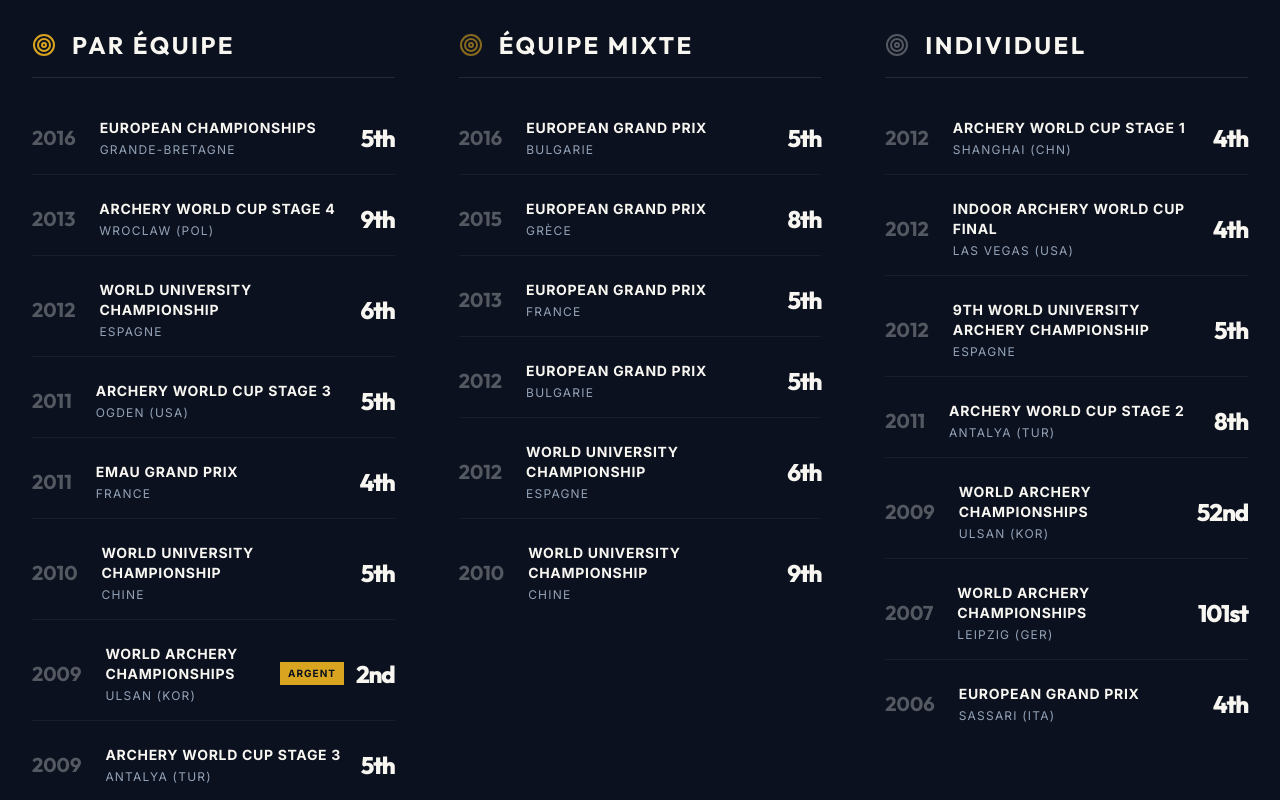
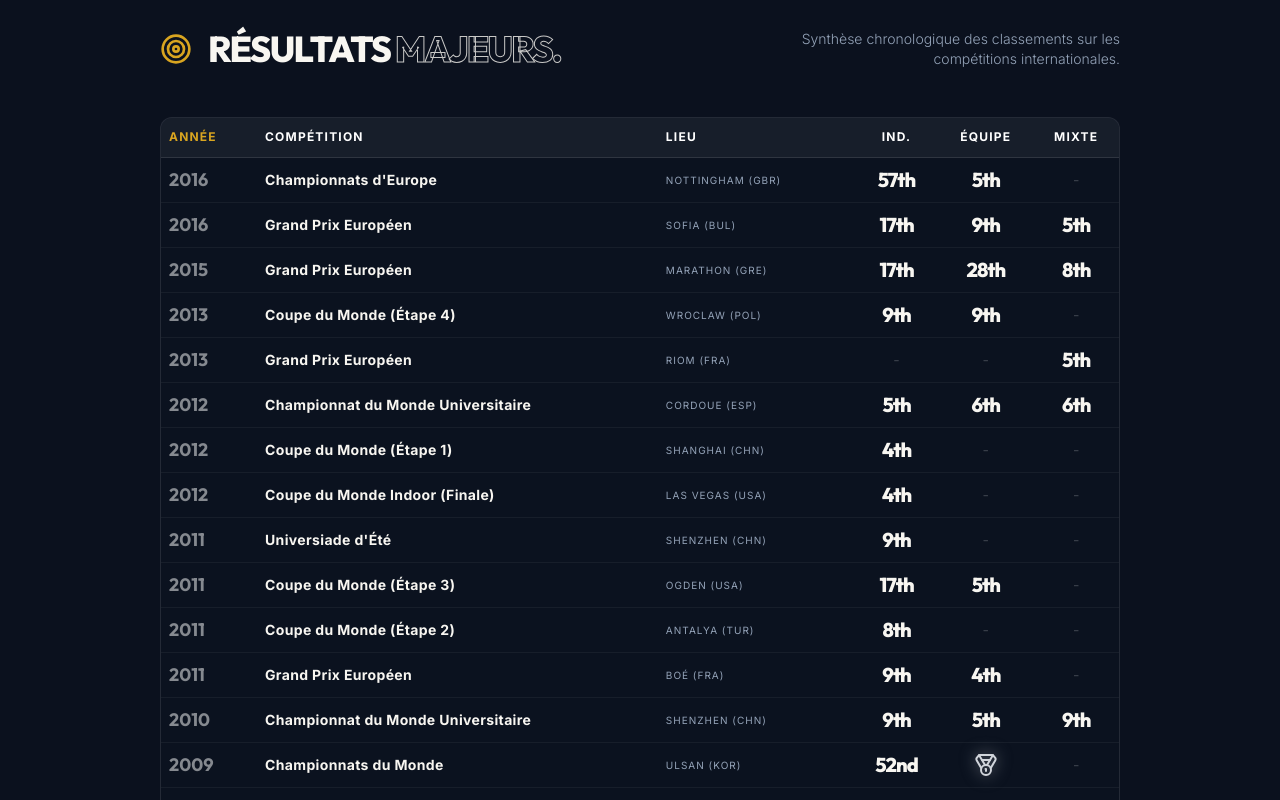
Before and after one commit to nc7hmwtkz4-dot/sg-335882f0-675b-4301-b1b4-dec62524d52d-1777717981, a Next.js app: page /palmares in a window 1280 px wide. Shown: the part 3160-3960 px from the top of the page. Built offline with nearby package versions, Linux system fonts and the light colour scheme.

Commit message:
feat(palmarès): unify timeline and add medal icons

```diff
--- a/src/pages/palmares.tsx
+++ b/src/pages/palmares.tsx
@@ -3,40 +3,47 @@ import Image from "next/image";
 import Link from "next/link";
 import { ArrowRight, Medal, Target, Calendar, Globe2, Trophy, BarChart } from "lucide-react";
 import { Button } from "@/components/ui/button";
+import {
+  Table,
+  TableBody,
+  TableCell,
+  TableHead,
+  TableHeader,
+  TableRow,
+} from "@/components/ui/table";
 
 export default function Palmares() {
-  const teamEvents = [
-    { year: "2016", event: "European Championships", location: "Grande-Bretagne", ranking: "5th" },
-    { year: "2013", event: "Archery World Cup Stage 4", location: "Wroclaw (POL)", ranking: "9th" },
-    { year: "2012", event: "World University Championship", location: "Espagne", ranking: "6th" },
-    { year: "2011", event: "Archery World Cup Stage 3", location: "Ogden (USA)", ranking: "5th" },
-    { year: "2011", event: "EMAU Grand Prix", location: "France", ranking: "4th" },
-    { year: "2010", event: "World University Championship", location: "Chine", ranking: "5th" },
-    { year: "2009", event: "World Archery Championships", location: "Ulsan (KOR)", ranking: "2nd", medal: "Argent" },
-    { year: "2009", event: "Archery World Cup Stage 3", location: "Antalya (TUR)", ranking: "5th" },
-    { year: "2008", event: "Archery World Cup Stage 4", location: "Boé (FRA)", ranking: "5th" },
-    { year: "2008", event: "Archery World Cup Stage 2", location: "Croatie", ranking: "4th" },
-    { year: "2008", event: "Archery World Cup Stage 1", location: "Saint-Domingue", ranking: "5th" },
+  const unifiedEvents = [
+    { year: "2016", event: "Championnats d'Europe", location: "Nottingham (GBR)", ind: "57th", team: "5th", mixed: "-" },
+    { year: "2016", event: "Grand Prix Européen", location: "Sofia (BUL)", ind: "17th", team: "9th", mixed: "5th" },
+    { year: "2015", event: "Grand Prix Européen", location: "Marathon (GRE)", ind: "17th", team: "28th", mixed: "8th" },
+    { year: "2013", event: "Coupe du Monde (Étape 4)", location: "Wroclaw (POL)", ind: "9th", team: "9th", mixed: "-" },
+    { year: "2013", event: "Grand Prix Européen", location: "Riom (FRA)", ind: "-", team: "-", mixed: "5th" },
+    { year: "2012", event: "Championnat du Monde Universitaire", location: "Cordoue (ESP)", ind: "5th", team: "6th", mixed: "6th" },
+    { year: "2012", event: "Coupe du Monde (Étape 1)", location: "Shanghai (CHN)", ind: "4th", team: "-", mixed: "-" },
+    { year: "2012", event: "Coupe du Monde Indoor (Finale)", location: "Las Vegas (USA)", ind: "4th", team: "-", mixed: "-" },
+    { year: "2011", event: "Universiade d'Été", location: "Shenzhen (CHN)", ind: "9th", team: "-", mixed: "-" },
+    { year: "2011", event: "Coupe du Monde (Étape 3)", location: "Ogden (USA)", ind: "17th", team: "5th", mixed: "-" },
+    { year: "2011", event: "Coupe du Monde (Étape 2)", location: "Antalya (TUR)", ind: "8th", team: "-", mixed: "-" },
+    { year: "2011", event: "Grand Prix Européen", location: "Boé (FRA)", ind: "9th", team: "4th", mixed: "-" },
+    { year: "2010", event: "Championnat du Monde Universitaire", location: "Shenzhen (CHN)", ind: "9th", team: "5th", mixed: "9th" },
+    { year: "2009", event: "Championnats du Monde", location: "Ulsan (KOR)", ind: "52nd", team: "2nd", teamMedal: "silver", mixed: "-" },
+    { year: "2009", event: "Coupe du Monde (Étape 3)", location: "Antalya (TUR)", ind: "-", team: "5th", mixed: "-" },
+    { year: "2008", event: "Coupe du Monde (Étape 4)", location: "Boé (FRA)", ind: "33rd", team: "5th", mixed: "-" },
+    { year: "2008", event: "Coupe du Monde (Étape 2)", location: "Porec (CRO)", ind: "24th", team: "4th", mixed: "-" },
+    { year: "2008", event: "Coupe du Monde (Étape 1)", location: "St-Domingue (DOM)", ind: "27th", team: "5th", mixed: "-" },
+    { year: "2007", event: "Championnats du Monde", location: "Leipzig (GER)", ind: "101st", team: "-", mixed: "-" },
+    { year: "2006", event: "Grand Prix Européen", location: "Sassari (ITA)", ind: "4th", team: "-", mixed: "-" },
   ];
 
-  const mixedTeamEvents = [
-    { year: "2016", event: "European Grand Prix", location: "Bulgarie", ranking: "5th" },
-    { year: "2015", event: "European Grand Prix", location: "Grèce", ranking: "8th" },
-    { year: "2013", event: "European Grand Prix", location: "France", ranking: "5th" },
-    { year: "2012", event: "European Grand Prix", location: "Bulgarie", ranking: "5th" },
-    { year: "2012", event: "World University Championship", location: "Espagne", ranking: "6th" },
-    { year: "2010", event: "World University Championship", location: "Chine", ranking: "9th" },
-  ];
+  const renderRank = (rank: string, medal?: "gold" | "silver" | "bronze" | string) => {
+    if (!rank || rank === "-") return <span className="text-white/20">-</span>;
+    if (medal === "gold") return <div className="flex justify-center" title="Médaille d'Or"><Medal className="w-6 h-6 text-yellow-400 drop-shadow-[0_0_8px_rgba(250,204,21,0.5)]" /></div>;
+    if (medal === "silver") return <div className="flex justify-center" title="Médaille d'Argent"><Medal className="w-6 h-6 text-gray-300 drop-shadow-[0_0_8px_rgba(209,213,219,0.5)]" /></div>;
+    if (medal === "bronze") return <div className="flex justify-center" title="Médaille de Bronze"><Medal className="w-6 h-6 text-amber-700 drop-shadow-[0_0_8px_rgba(180,83,9,0.5)]" /></div>;
 
-  const indEvents = [
-    { year: "2012", event: "Archery World Cup Stage 1", location: "Shanghai (CHN)", ranking: "4th" },
-    { year: "2012", event: "Indoor Archery World Cup Final", location: "Las Vegas (USA)", ranking: "4th" },
-    { year: "2012", event: "9th World University Archery Championship", location: "Espagne", ranking: "5th" },
-    { year: "2011", event: "Archery World Cup Stage 2", location: "Antalya (TUR)", ranking: "8th" },
-    { year: "2009", event: "World Archery Championships", location: "Ulsan (KOR)", ranking: "52nd" },
-    { year: "2007", event: "World Archery Championships", location: "Leipzig (GER)", ranking: "101st" },
-    { year: "2006", event: "European Grand Prix", location: "Sassari (ITA)", ranking: "4th" },
-  ];
+    return <span className="font-heading font-extrabold text-lg md:text-xl tracking-tighter">{rank}</span>;
+  };
 
   return (
     <div className="bg-background min-h-screen pt-24">
@@ -187,93 +194,49 @@ export default function Palmares() {
 
       {/* Competitions Lists */}
       <section className="py-32">
-        <div className="container">
-          <div className="grid lg:grid-cols-3 gap-10 xl:gap-16">
-            {/* Team */}
-            <div>
-              <div className="flex items-center gap-4 mb-10 pb-4 border-b border-white/10">
-                <Target className="w-6 h-6 text-accent" />
-                <h3 className="text-xl xl:text-2xl font-heading font-bold uppercase tracking-widest">Par Équipe</h3>
-              </div>
-              <div className="space-y-6">
-                {teamEvents.map((evt, idx) => (
-                  <div key={idx} className="flex justify-between items-center group border-b border-white/5 pb-4 last:border-0">
-                    <div className="flex items-center gap-4 xl:gap-6">
-                      <span className="font-heading text-lg xl:text-xl font-bold text-white/30 group-hover:text-accent transition-colors">{evt.year}</span>
-                      <div>
-                        <p className="font-bold text-xs xl:text-sm uppercase tracking-wider">{evt.event}</p>
-                        <p className="text-[10px] xl:text-xs text-muted-foreground uppercase tracking-widest mt-1">{evt.location}</p>
-                      </div>
-                    </div>
-                    <div className="flex items-center gap-3 text-right shrink-0">
-                      {evt.medal && (
-                        <span className="hidden lg:inline-block text-[10px] font-bold uppercase tracking-widest text-background bg-accent px-2 py-1 rounded-sm">{evt.medal}</span>
-                      )}
-                      {evt.ranking && (
-                        <span className="font-heading text-xl xl:text-2xl font-extrabold tracking-tighter">{evt.ranking}</span>
-                      )}
-                    </div>
-                  </div>
-                ))}
-              </div>
+        <div className="container max-w-5xl">
+          <div className="flex flex-col md:flex-row md:items-center justify-between gap-6 mb-12">
+            <div className="flex items-center gap-4 pb-4 md:pb-0 md:border-none border-b border-white/10">
+              <Target className="w-8 h-8 text-accent" />
+              <h3 className="text-2xl md:text-4xl font-heading font-extrabold uppercase tracking-tighter">Résultats <span className="text-transparent [-webkit-text-stroke:1px_theme(colors.foreground)] opacity-80">Majeurs.</span></h3>
             </div>
+            <p className="text-sm text-muted-foreground font-light max-w-xs md:text-right">
+              Synthèse chronologique des classements sur les compétitions internationales.
+            </p>
+          </div>
 
-            {/* Mixed Team */}
-            <div>
-              <div className="flex items-center gap-4 mb-10 pb-4 border-b border-white/10">
-                <Target className="w-6 h-6 text-accent/60" />
-                <h3 className="text-xl xl:text-2xl font-heading font-bold uppercase tracking-widest">Équipe Mixte</h3>
-              </div>
-              <div className="space-y-6">
-                {mixedTeamEvents.map((evt, idx) => (
-                  <div key={idx} className="flex justify-between items-center group border-b border-white/5 pb-4 last:border-0">
-                    <div className="flex items-center gap-4 xl:gap-6">
-                      <span className="font-heading text-lg xl:text-xl font-bold text-white/30 group-hover:text-accent/60 transition-colors">{evt.year}</span>
-                      <div>
-                        <p className="font-bold text-xs xl:text-sm uppercase tracking-wider">{evt.event}</p>
-                        <p className="text-[10px] xl:text-xs text-muted-foreground uppercase tracking-widest mt-1">{evt.location}</p>
-                      </div>
-                    </div>
-                    {evt.ranking && (
-                      <div className="text-right shrink-0">
-                        <span className="font-heading text-xl xl:text-2xl font-extrabold tracking-tighter">{evt.ranking}</span>
-                      </div>
-                    )}
-                  </div>
-                ))}
-              </div>
-            </div>
-
-            {/* Individual */}
-            <div>
-              <div className="flex items-center gap-4 mb-10 pb-4 border-b border-white/10">
-                <Target className="w-6 h-6 text-white/30" />
-                <h3 className="text-xl xl:text-2xl font-heading font-bold uppercase tracking-widest">Individuel</h3>
-              </div>
-              <div className="space-y-6">
-                {indEvents.map((evt, idx) => (
-                  <div key={idx} className="flex justify-between items-center group border-b border-white/5 pb-4 last:border-0">
-                    <div className="flex items-center gap-4 xl:gap-6">
-                      <span className="font-heading text-lg xl:text-xl font-bold text-white/30 group-hover:text-white transition-colors">{evt.year}</span>
-                      <div>
-                        <p className="font-bold text-xs xl:text-sm uppercase tracking-wider">{evt.event}</p>
-                        <p className="text-[10px] xl:text-xs text-muted-foreground uppercase tracking-widest mt-1">{evt.location}</p>
-                      </div>
-                    </div>
-                    {evt.ranking && (
-                      <div className="text-right shrink-0">
-                        <span className="font-heading text-xl xl:text-2xl font-extrabold tracking-tighter">{evt.ranking}</span>
-                      </div>
-                    )}
-                  </div>
-                ))}
-              </div>
+          <div className="rounded-xl border border-white/10 bg-secondary/10 overflow-hidden">
+            <div className="overflow-x-auto">
+              <Table>
+                <TableHeader className="bg-white/5">
+                  <TableRow className="hover:bg-transparent border-white/10">
+                    <TableHead className="w-24 font-bold text-accent uppercase tracking-widest text-xs">Année</TableHead>
+                    <TableHead className="font-bold text-white uppercase tracking-widest text-xs min-w-[200px]">Compétition</TableHead>
+                    <TableHead className="font-bold text-white uppercase tracking-widest text-xs">Lieu</TableHead>
+                    <TableHead className="text-center font-bold text-white uppercase tracking-widest text-xs">Ind.</TableHead>
+                    <TableHead className="text-center font-bold text-white uppercase tracking-widest text-xs">Équipe</TableHead>
+                    <TableHead className="text-center font-bold text-white uppercase tracking-widest text-xs">Mixte</TableHead>
+                  </TableRow>
+                </TableHeader>
+                <TableBody>
+                  {unifiedEvents.map((evt, idx) => (
+                    <TableRow key={idx} className="border-white/5 hover:bg-white/5 transition-colors">
+                      <TableCell className="font-heading font-bold text-lg text-white/50">{evt.year}</TableCell>
+                      <TableCell className="font-bold text-sm tracking-wide">{evt.event}</TableCell>
+                      <TableCell className="text-[10px] text-muted-foreground uppercase tracking-widest">{evt.location}</TableCell>
+                      <TableCell className="text-center">{renderRank(evt.ind, (evt as any).indMedal)}</TableCell>
+                      <TableCell className="text-center">{renderRank(evt.team, (evt as any).teamMedal)}</TableCell>
+                      <TableCell className="text-center">{renderRank(evt.mixed, (evt as any).mixedMedal)}</TableCell>
+                    </TableRow>
+                  ))}
+                </TableBody>
+              </Table>
             </div>
           </div>
 
-          <div className="pt-16 mt-16 border-t border-white/5">
+          <div className="pt-10 mt-10">
              <p className="text-xs text-muted-foreground font-light italic text-center max-w-2xl mx-auto">
-               Données officielles World Archery (2006 &mdash; 2025). Cette liste met en avant les classements majeurs (Top 10) et participations aux phases finales mondiales.
+               Données officielles World Archery (2006 &mdash; 2025). Le tableau synthétise les classements majeurs obtenus lors des Championnats du Monde, Coupes du Monde et Grands Prix.
              </p>
           </div>
         </div>
```
